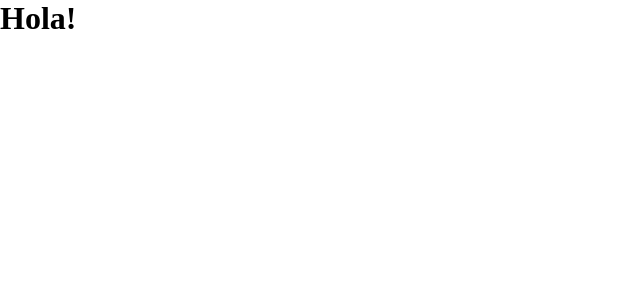
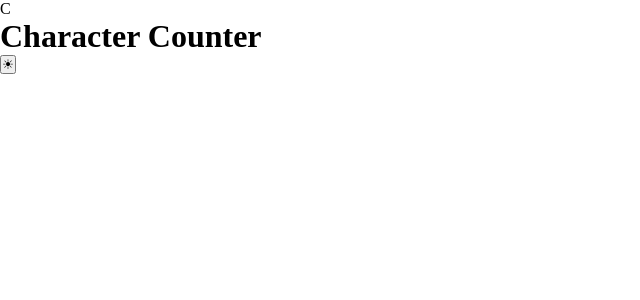
Before and after one commit to florbacigaluppi-sudo/proyecto.final.utn, a React (Vite) app: page / in a window 1280 px wide. Shown: the top 300 px of the page, without its empty margins (0-640 px from the left). Built offline with nearby package versions, Linux system fonts and the light colour scheme.

Commit message:
add: component Header

```diff
--- a/src/App.jsx
+++ b/src/App.jsx
@@ -1,5 +1,12 @@
+import { Header } from "./components/Header"
+
+
+
+
 function App () {
-return <h1> Hola!</h1>
+return <main>
+    <Header/>
+</main>
 }
 
 export { App }
--- /dev/null
+++ b/src/components/Header.jsx
@@ -0,0 +1,13 @@
+const Header = () =>{
+    return <header>
+        <div>
+            <p>C</p>
+            <h1>Character Counter</h1>
+        </div>
+        <button>☀</button>
+
+    </header>
+}
+
+
+export { Header }
```
